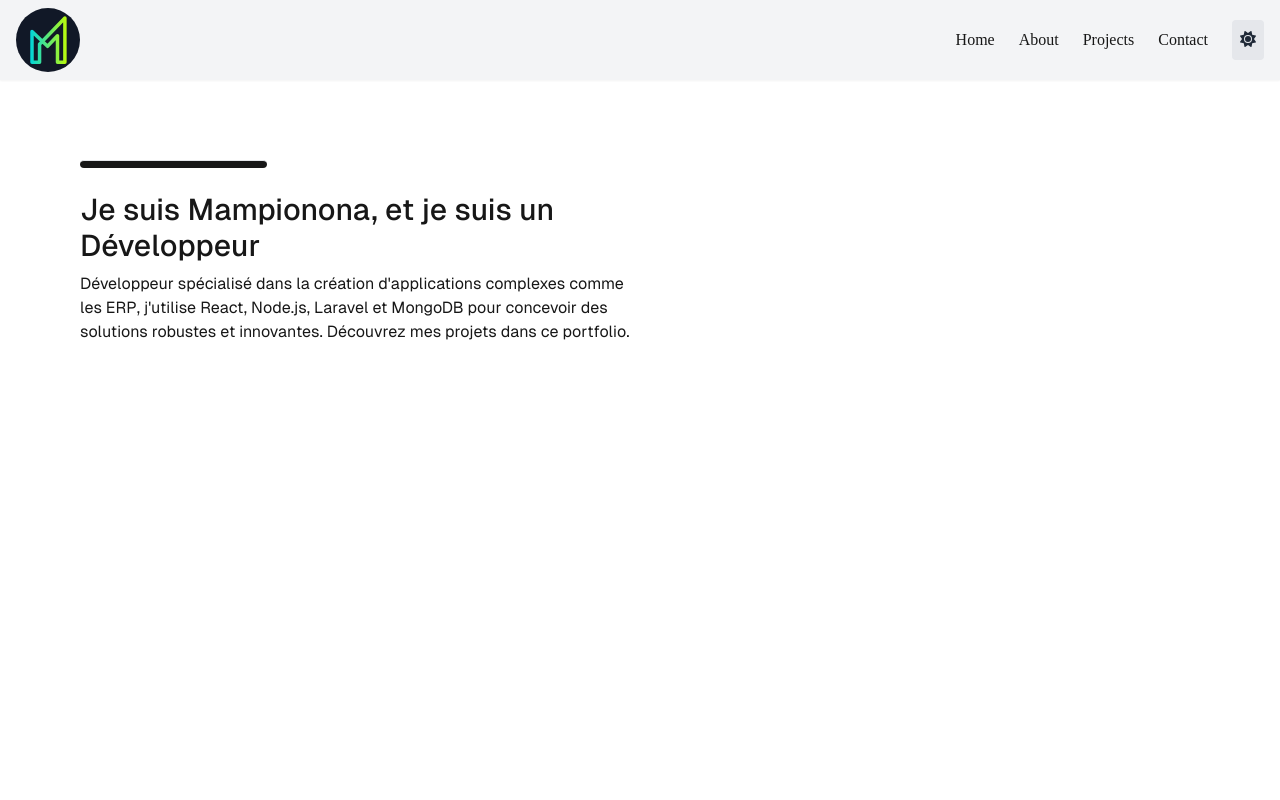
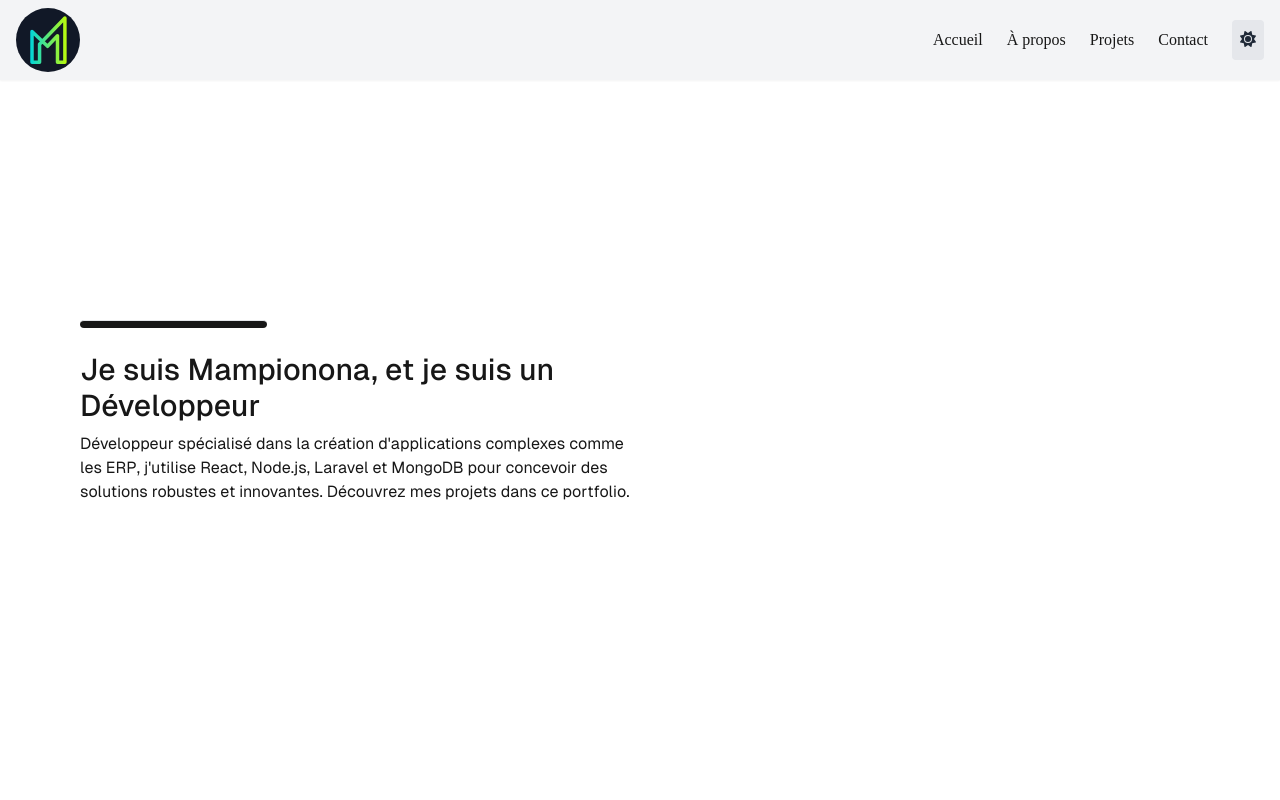
Before and after one commit to Mampionona33/portfolio-mampi, a Next.js app: page / in a window 1280 px wide. Shown: the top 800 px of the page. Built offline with nearby package versions, Linux system fonts and the light colour scheme.

Commit message:
ajout about

```diff
--- /dev/null
+++ b/app/components/About.tsx
@@ -0,0 +1,8 @@
+const About = () => {
+  return (
+    <section className="min-h-screen pt-32" id="a_propos">
+      <h1>About</h1>
+    </section>
+  );
+};
+export default About;
--- a/app/components/Introduction.tsx
+++ b/app/components/Introduction.tsx
@@ -1,6 +1,6 @@
 const Introduction = () => {
   return (
-    <div className="">
+    <section className="min-h-screen pt-40" id="accueil">
       <hr className="h-2 bg-neutral-900 dark:bg-neutral-100 rounded w-1/6 mb-6" />
       <div className="flex flex-col gap-2 w-1/2">
         <h1 className="text-3xl font-medium">
@@ -13,7 +13,7 @@ const Introduction = () => {
           portfolio.
         </p>
       </div>
-    </div>
+    </section>
   );
 };
 export default Introduction;
--- a/app/components/Navbar.tsx
+++ b/app/components/Navbar.tsx
@@ -10,10 +10,18 @@ const Navbar: React.FC = () => {
         <Image src={logo} alt="Logo" className="w-12" />
       </div>
       <ul className="flex flex-row items-center gap-6 dark:text-white">
-        <li>Home</li>
-        <li>About</li>
-        <li>Projects</li>
-        <li>Contact</li>
+        <li>
+          <a href="#accueil">Accueil</a>{" "}
+        </li>
+        <li>
+          <a href="#a_propos">À propos</a>
+        </li>
+        <li>
+          <a href="#projects">Projets</a>
+        </li>
+        <li>
+          <a href="#contact">Contact</a>
+        </li>
         <ThemeSwitcher />
       </ul>
     </nav>
--- a/app/page.tsx
+++ b/app/page.tsx
@@ -1,10 +1,12 @@
 import Image from "next/image";
 import Introduction from "./components/Introduction";
+import About from "./components/About";
 
 export default function Home() {
   return (
     <div className="font-sans items-center justify-items-center min-h-screen p-8 pb-20 gap-16 sm:p-20 dark:text-white dark:bg-neutral-900">
       <Introduction />
+      <About />
     </div>
   );
 }
```
